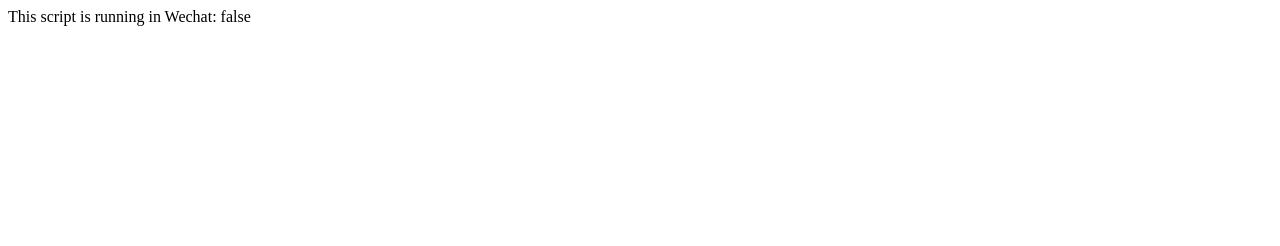
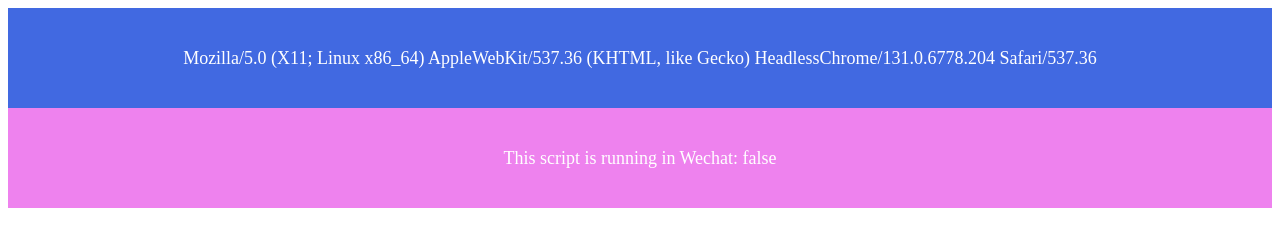
Before and after one commit to twx0504/Testing, a plain HTML site: page index.html in a window 1280 px wide. Drawn offline with Linux system fonts and the light colour scheme.

Commit message:
Solve box disappearance issue.

```diff
--- a/index.html
+++ b/index.html
@@ -7,19 +7,24 @@
     <style>
       .box {
         width: 100%;
-        height: 50px;
-        line-height: 50px;
+        height: 100px;
+        line-height: 100px;
         background-color: royalblue;
-        font-size: 32px;
+        font-size: 18px;
         color: white;
         text-align: center;
+      }
+      .box2 {
+        background-color: violet;
       }
     </style>
   </head>
   <body>
     <div class="box"></div>
+    <div class="box box2"></div>
     <script>
       var box = document.querySelector(".box");
+      var box2 = document.querySelector(".box2");
       var isWechat = function () {
         var userAgent = window.navigator.userAgent.toLowerCase();
         if (userAgent.indexOf("micromessenger") !== -1) return true;
@@ -27,9 +32,7 @@
       };
 
       box.textContent = window.navigator.userAgent;
-
-      document.body.textContent =
-        "This script is running in Wechat: " + isWechat();
+      box2.textContent = "This script is running in Wechat: " + isWechat();
     </script>
   </body>
 </html>
```
